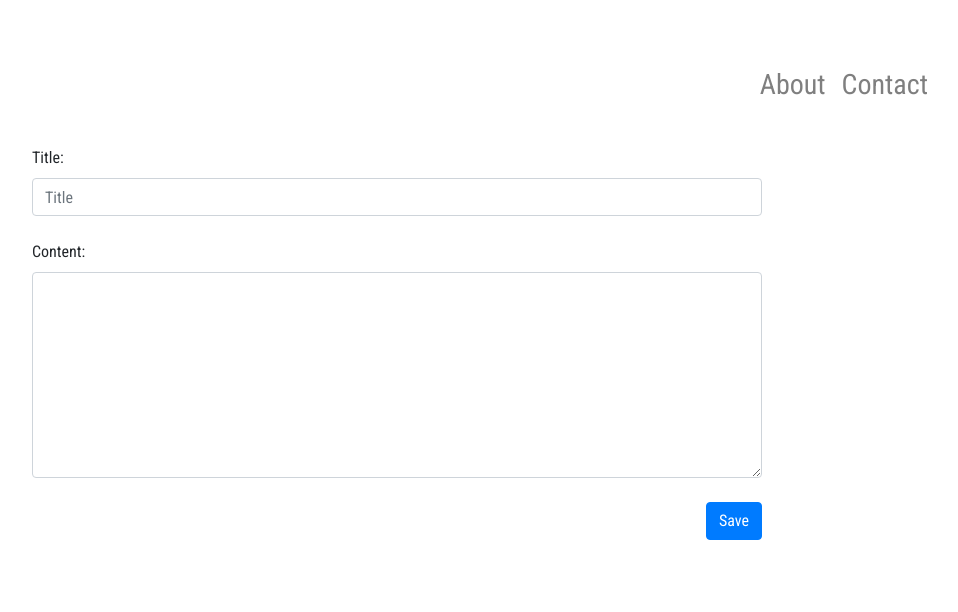
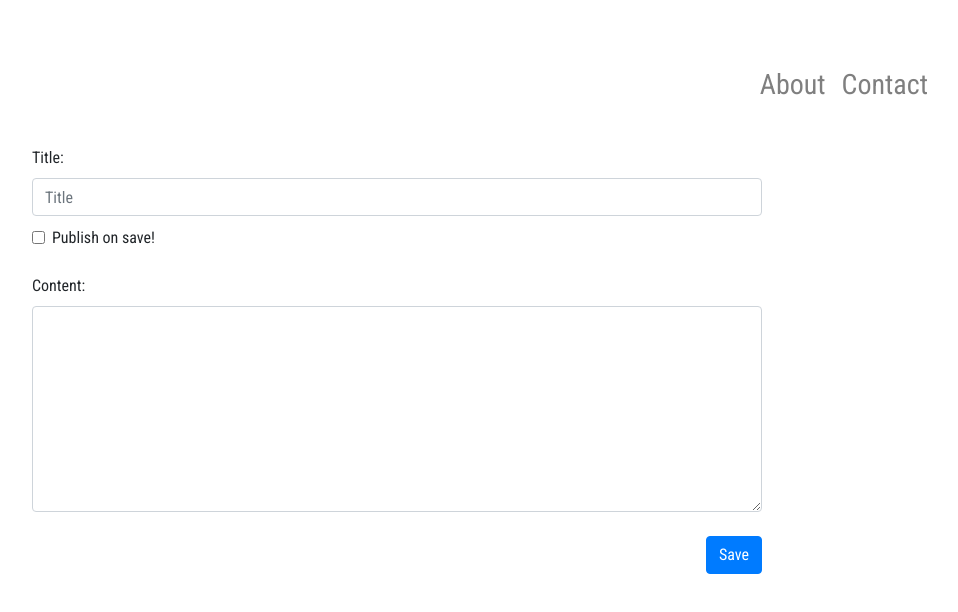
Before and after one commit to alizand1992/store-site, a React (Create React App) app: page /post/new in a window 1280 px wide. Shown: the top 612 px of the page, without its empty margins (243-1201 px from the left). Built offline with nearby package versions, Linux system fonts and the light colour scheme; no server answers.

Commit message:
Add Publish on save button

```diff
--- a/src/components/Page2/Post/New/index.js
+++ b/src/components/Page2/Post/New/index.js
@@ -12,6 +12,11 @@
           <Col lg={{ span: 8, offset: 2}} md={12}>
             <Form.Label>Title:</Form.Label>
             <Form.Control placeholder="Title" />
+          </Col>
+        </Row>
+        <Row>
+          <Col lg={{ span: 8, offset: 2}} md={12} style={{ marginTop: '10px' }}>
+            <Form.Check label="Publish on save!" />
           </Col>
         </Row>
         <br />
```
